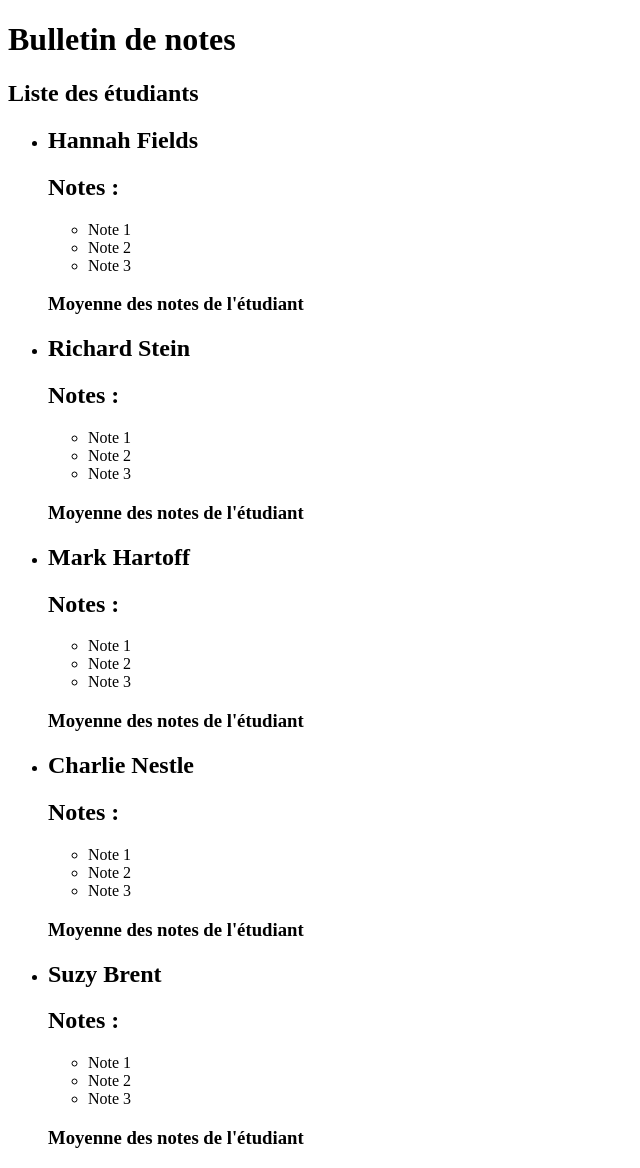
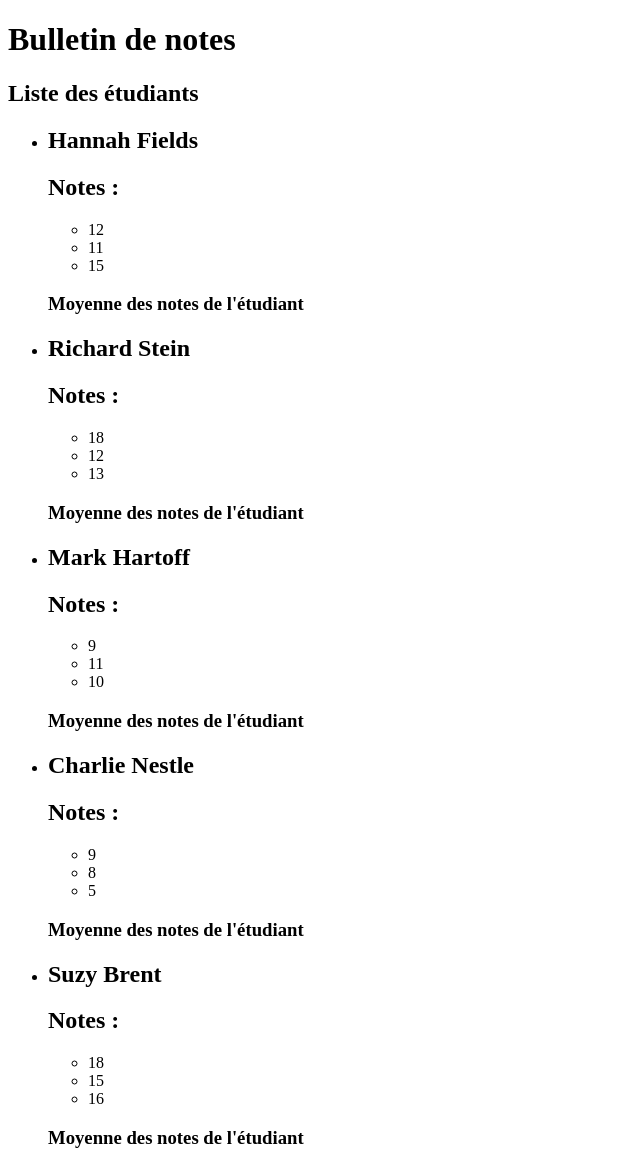
Before and after one commit to Le-Patron-Fr18/coda-bph-2025, a PHP site: page / in a window 1280 px wide. Shown: the whole page, without its empty margins (0-640 px from the left). Run offline with PHP 8.4, Linux system fonts and the light colour scheme.

Commit message:
ajout mise a jour etape 2

```diff
--- a/coda-bph-j1/mini-projet/index.php
+++ b/coda-bph-j1/mini-projet/index.php
@@ -53,14 +53,16 @@ $students = [   // variable tableau / liste étudiants
             <li>
                 <article class="">
                     <header>
-                        <h1><?= $student["firstName"] . " " . $student["lastName"] ?></h1>
+                        <h1><?= $student["firstName"] . " " . $student["lastName"] ?></h1> <!-- affichage nom et prénom -->
                     </header>
                     <section>
                         <h2>Notes : </h2>
                         <ul>
-                            <li>Note 1</li>
-                             <li>Note 2</li>
-                            <li>Note 3</li>
+
+                        <?php foreach($student["grades"] as $note) { ?> <!-- boucle notes -->
+                            <li><?= $note ?> </li>
+
+                        <?php } ?>
                         </ul>
                     </section>
                     <footer>
```
